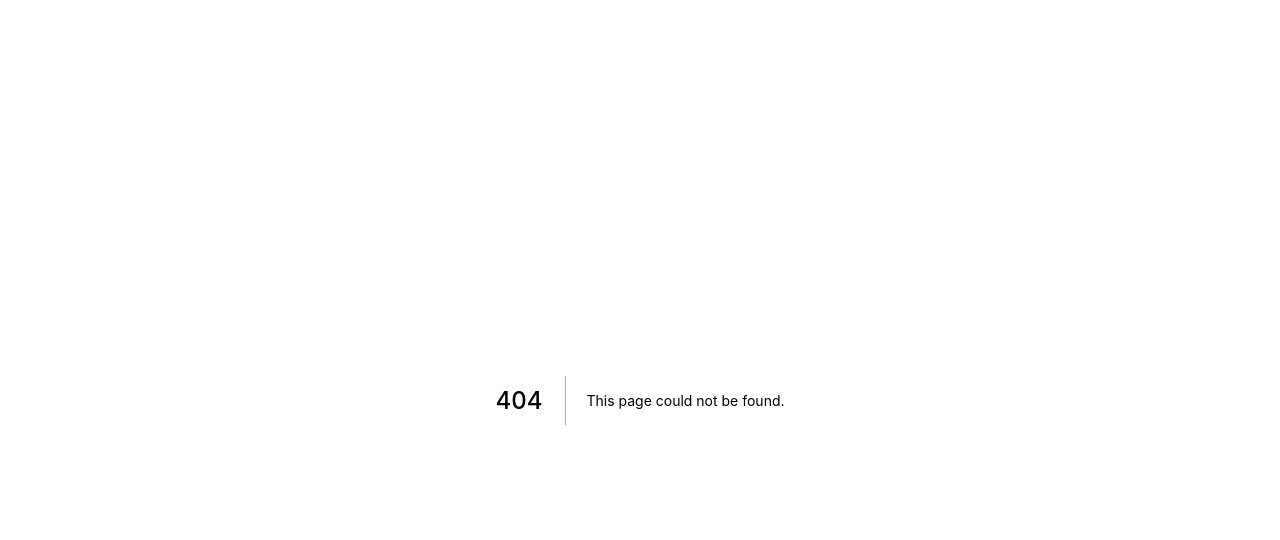
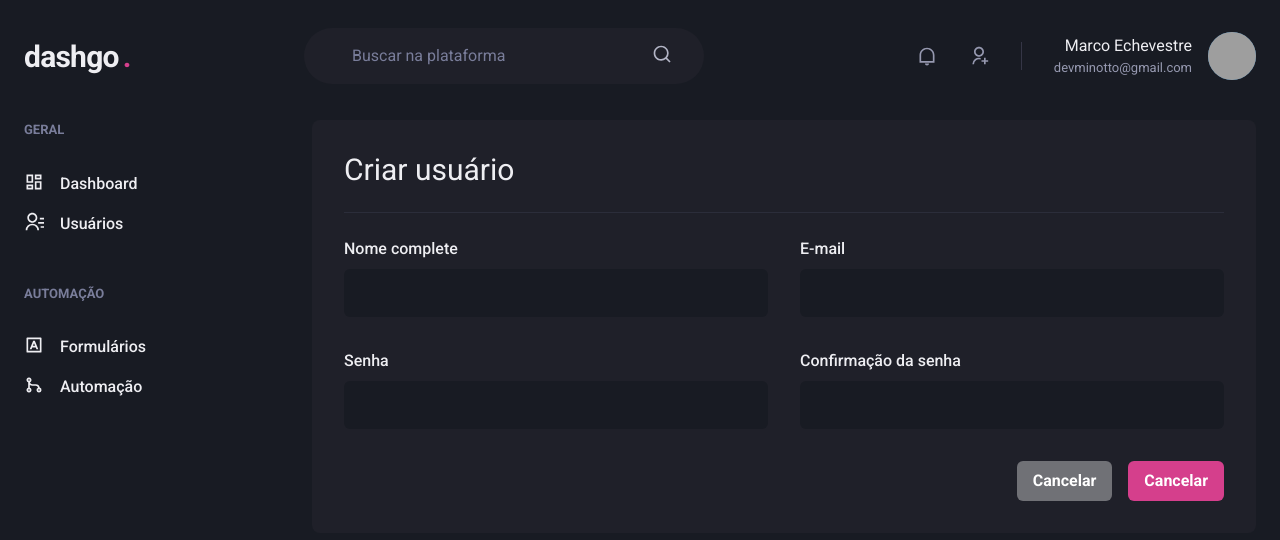
Before and after one commit to marcoaminotto/dashgo-ignite, a Next.js app: page /users/create in a window 1280 px wide. Before the commit this address had no page. Shown: the top 540 px of the page. Built offline with nearby package versions, Linux system fonts and the light colour scheme; grey boxes are pictures that could not be loaded.

Commit message:
Create user's form page

```diff
--- /dev/null
+++ b/src/pages/users/create.tsx
@@ -0,0 +1,57 @@
+import {
+  Box,
+  Button,
+  Divider,
+  Flex,
+  Heading,
+  HStack,
+  VStack,
+  SimpleGrid,
+} from '@chakra-ui/react';
+
+import { Input } from '../../components/Form/Input';
+import { Header } from '../../components/Header';
+import { Sidebar } from '../../components/Sidebar';
+
+export default function CreateUser() {
+  return (
+    <Box>
+      <Header />
+
+      <Flex w="100%" my="6" maxWidth={1480} mx="auto" px="6">
+        <Sidebar />
+
+        <Box flex="1" borderRadius={8} bg="gray.800" p="8">
+          <Heading size="lg" fontWeight="normal">
+            Criar usuário
+          </Heading>
+
+          <Divider my="6" borderColor="gray.700" />
+
+          <VStack spacing="8">
+            <SimpleGrid minChildWidth="240px" spacing="8" w="100%">
+              <Input name="name" label="Nome complete" />
+              <Input name="email" type="email" label="E-mail" />
+            </SimpleGrid>
+
+            <SimpleGrid minChildWidth="240px" spacing="8" w="100%">
+              <Input name="password" type="password" label="Senha" />
+              <Input
+                name="password_confirmation"
+                type="password"
+                label="Confirmação da senha"
+              />
+            </SimpleGrid>
+          </VStack>
+
+          <Flex mt="8" justify="flex-end">
+            <HStack spacing="4">
+              <Button colorScheme="whiteAlpha">Cancelar</Button>
+              <Button colorScheme="pink">Cancelar</Button>
+            </HStack>
+          </Flex>
+        </Box>
+      </Flex>
+    </Box>
+  );
+}
```
